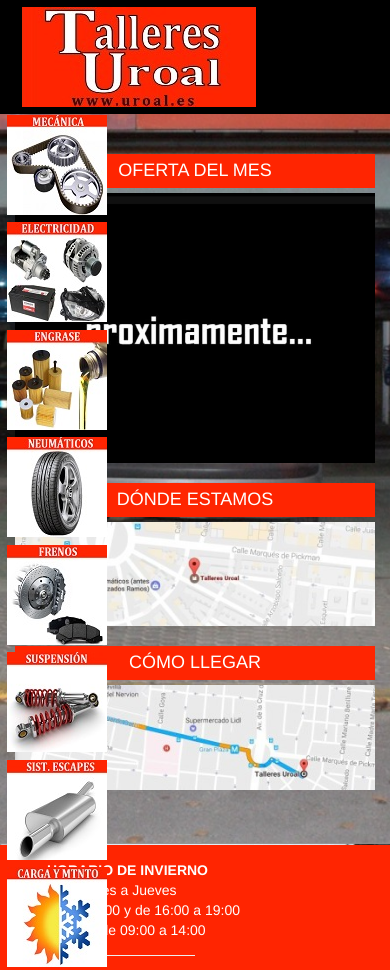
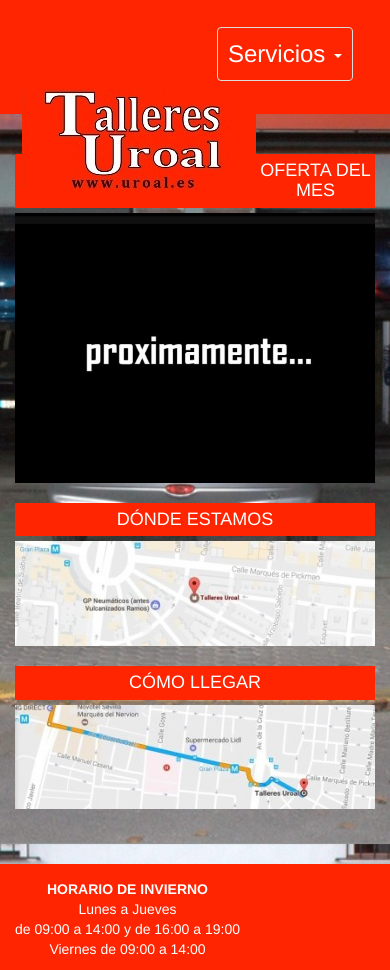
Before and after one commit to juanmtriguero/Uroal, a plain HTML site: page index.html in a window 390 px wide. Shown: the top 970 px of the page. Drawn offline with nearby package versions, Linux system fonts and the light colour scheme.

Commit message:
Navbar collapses en móviles

```diff
--- a/css/general.css
+++ b/css/general.css
@@ -161,3 +161,28 @@ body{
 .logo{
     height: 33px;
 }
+
+
+/* Ŕesponsive */
+
+.navbar-toggle{
+    font-size: 24px;
+    border-color: white;
+    color: white;
+    margin-top: 20px;
+}
+
+.navbar-toggle:focus{
+    border-color: white;
+    color: #FF2501;
+    background-color: white !important;
+}
+
+@media only screen and (max-width: 767px){
+
+    #barra{
+        border-color: #FF2501;
+        background-color: #FF2501;
+    };
+
+}
--- a/index.html
+++ b/index.html
@@ -4,6 +4,7 @@
 		<meta charset="UTF-8">
 		<title>Talleres Uroal</title>
 		<meta name="Description" content="Taller de reparación y mantenimiento del automóvil en Sevilla. Dirección: C/ Almotamid 11 (junto a Gran Plaza) 41005 Sevilla. Teléfonos: 954922156/695451397."/>
+        <meta name="viewport" content="width=device-width, initial-scale=1.0">
 		<link href="files/Icono.ico" rel="SHORTCUT ICON"/>
         <link href="css/bootstrap.css" rel="stylesheet"/>
         <link href="css/general.css" rel="stylesheet"/>
@@ -19,9 +20,14 @@
                     <div class="row">
                         <div class="col-md-2">
                             <div class="navbar-header">
+                                <button class="navbar-toggle" data-toggle="collapse" data-target="#navbar">
+                                    Servicios <span class="caret"></span>
+                                </button>
                                 <a class="navbar-brand" href="index.html"><img src="files/logo.jpg"></a>
                             </div>
                         </div>
+                        <!-- TODO Terminar navbar responsive -->
+                        <div class = "collapse navbar-collapse" id="navbar">
                         <div class="col-md-1">
                             <ul class="nav navbar-nav">
                                 <li class="dropdown">
@@ -207,6 +213,7 @@
                             </ul>
                         </div>
                     </div>
+                    </div>
                 </div>
             </nav>
 
@@ -284,7 +291,7 @@
 						<li>
 							<h4>
 							<span>VISITAS:&nbsp;</span>
-							<script type="text/javascript" src="http://counter1.fcs.ovh/private/countertab.js?c=08d18f98640b408113d866aee8ce2ab9"></script>
+							<!-- TODO quitar <script type="text/javascript" src="http://counter1.fcs.ovh/private/countertab.js?c=08d18f98640b408113d866aee8ce2ab9"></script> -->
 							</h4>
 						</li>
 					</ul>
```
